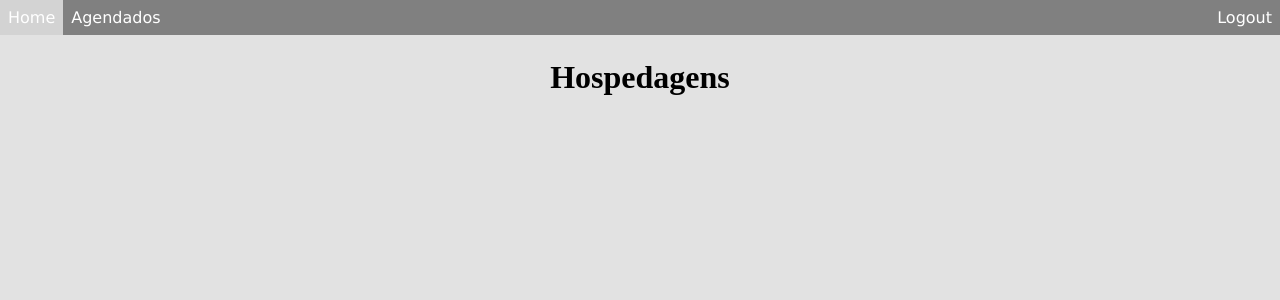
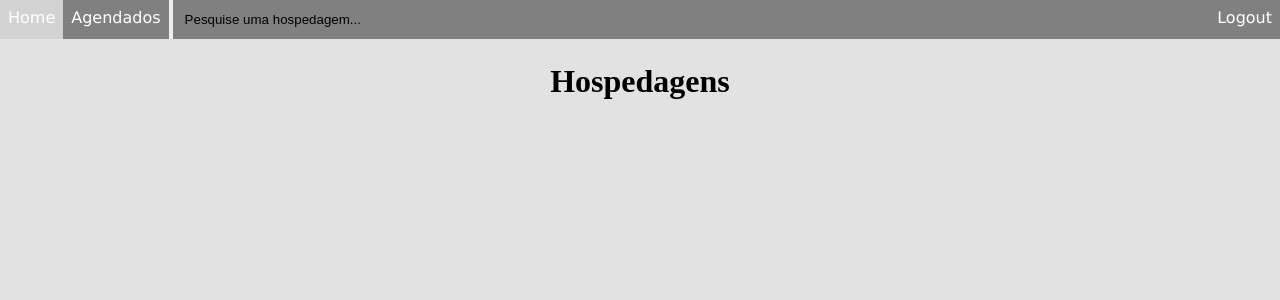
Before and after one commit to GabrielSoaresGomes/provaDMSHotel, a Django app: page / in a window 1280 px wide. Shown: the top 300 px of the page. Run offline with Django 4.2, Linux system fonts and the light colour scheme; data that the repository does not hold is empty.

Commit message:
feat: Agora é possível buscar pelo nome do estabelecmento

```diff
--- a/reserva/static/nav.css
+++ b/reserva/static/nav.css
@@ -44,3 +44,24 @@ nav a {
 nav a:hover {
     color: black;
 }
+
+nav .search-txt::placeholder {
+    color: black;
+}
+
+nav .campoBusca {
+    display: flex;
+}
+
+nav #search {
+    align-items: center;
+    border: none;
+    background-color: transparent;
+    padding: 12px;
+}
+
+nav .search-box input{
+    border: none;
+    background: none;
+    outline: none;
+}
--- a/reserva/templates/base.html
+++ b/reserva/templates/base.html
@@ -15,6 +15,12 @@
             <ul>
                 <li class="{% block navActive01 %}{% endblock %}"><a href="{% url 'listarHospedagem' %}">Home</a></li>
                 <li class="{% block navActive02 %}{% endblock %}"><a href="{% url 'hospedagensReservadas' %}">Agendados</a></li>
+                <form action="{% url 'listarHospedagem' %}" class="search-box" method="GET">
+                <div class="campoBusca">
+                    <button type="submit" class="search-btn" href="{% url 'listarHospedagem' %}"></button>
+                        <input style="color:#000000" class="search-txt" type="text" name="search" id="search" placeholder="Pesquise uma hospedagem...">
+                    </form>
+                </div>
                 <li class="direita {% block navActive03 %}{% endblock %}"><a href="#">Logout</a></li>
             </ul>
         </nav>
--- a/reserva/views.py
+++ b/reserva/views.py
@@ -4,6 +4,9 @@ from .forms import ReservarHospedagemForm
 
 def listarHospedagem(request):
     hospedagens = Hospedagem.objects.all()
+    search = request.GET.get('search', '')
+    if search:
+        hospedagens = Hospedagem.objects.filter(nomeEstabelecimento__icontains=search, )
     return render(request, "index.html", {"hospedagens": hospedagens})
 
 def reservarHospedagem(request, id):
```
Also changed, not shown: reserva/static/style.css (line endings or trailing spaces).
